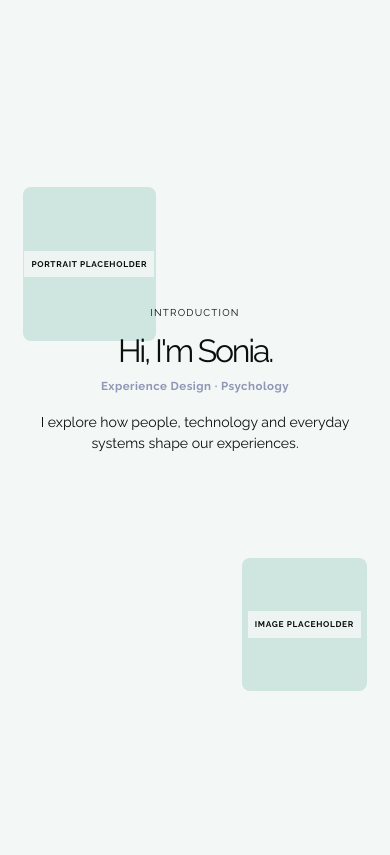
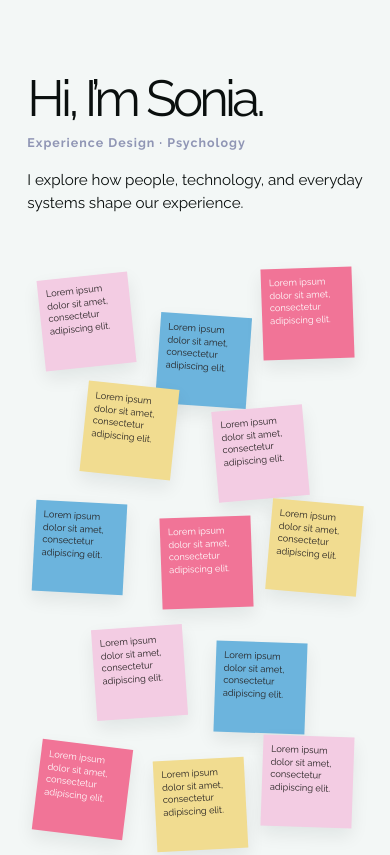
Before and after one commit to soniadwadhwani/port, a React (Vite) app: page / in a window 390 px wide. Shown: the part 860-1715 px from the top of the page. Built offline with nearby package versions, Linux system fonts and the light colour scheme.

Commit message:
about redo

```diff
--- a/src/main.jsx
+++ b/src/main.jsx
@@ -105,50 +105,101 @@ function Hero() {
 </div></section>
 }
 
-const aboutStories = [
-  { topic: 'INTRODUCTION', headline: "Hi, I'm Sonia.", text: 'I explore how people, technology and everyday systems shape our experiences.', left: 'PORTRAIT PLACEHOLDER', right: 'IMAGE PLACEHOLDER', color: '#CFE5DF', meta: 'Experience Design · Psychology' },
-  { topic: 'CURIOSITY', headline: 'Always asking, what if?', text: 'Curious about how things work, why people behave the way they do, and what new possibilities a different perspective can reveal.', left: 'PROCESS IMAGE PLACEHOLDER', right: 'IMAGE PLACEHOLDER', color: '#A5B4C3' },
-  { topic: 'PSYCHOLOGY', headline: 'People are more than patterns.', text: 'Psychology helps me look beyond actions to the emotions, motivations and behaviours shaping each experience.', left: 'IMAGE PLACEHOLDER', right: 'RESEARCH IMAGE PLACEHOLDER', color: '#D8C7CE' },
-  { topic: 'DESIGN PRACTICE', headline: 'Ideas explored. Experiences created.', text: '', left: 'IMAGE PLACEHOLDER', right: 'MAKING IMAGE PLACEHOLDER', color: '#D9C8A8', kpis: [['16', 'Academic Projects'], ['4', 'Industry Projects']] },
-  { topic: 'TOOLS & TECHNOLOGY', headline: 'Ideas, meet execution.', text: 'Tools I use to shape interfaces, build prototypes, code creatively and explore AI.', left: '', right: '', color: '#CFE5DF', tools: [['Figma','Fi'], ['Framer','Fr'], ['Adobe Illustrator','Ai'], ['Adobe Photoshop','Ps'], ['HTML','</>'], ['CSS','#'], ['JavaScript','JS'], ['p5.js','p5'], ['Python','Py'], ['Blender','Bl'], ['PowerPoint','P'], ['Agentic AI','AI']] },
-]
+const aboutNotes = Array.from({ length: 18 }, (_, index) => ({
+  preview: 'Lorem ipsum dolor sit amet, consectetur adipiscing elit.',
+  content: 'Lorem ipsum dolor sit amet, consectetur adipiscing elit. Sed do eiusmod tempor incididunt ut labore et dolore magna aliqua. Ut enim ad minim veniam, quis nostrud exercitation ullamco laboris.',
+}))
 const aboutPageNotes = [
   'I look at the small details that shape how an experience feels, and bring them together into something clear and useful.',
   'I use observation, research, and thoughtful questions to understand people and the worlds they move through.',
   'My background in Psychology helps me consider the needs, motivations, and emotions behind each interaction.',
 ]
 function AboutPreview() {
-  const storyRef = useRef(null)
-  const [activeStory, setActiveStory] = useState(0)
+  const closeButtonRef = useRef(null)
+  const stickyWallRef = useRef(null)
+  const dragRef = useRef(null)
+  const suppressStickyClickRef = useRef(false)
+  const [stickyPositions, setStickyPositions] = useState({})
+  const [selectedNote, setSelectedNote] = useState(null)
+  const startStickyDrag = (event, index) => {
+    if (event.button !== 0) return
+    const wall = stickyWallRef.current
+    const noteElement = event.currentTarget
+    if (!wall) return
+    const wallRect = wall.getBoundingClientRect()
+    const noteRect = noteElement.getBoundingClientRect()
+    dragRef.current = {
+      index,
+      pointerId: event.pointerId,
+      startX: event.clientX,
+      startY: event.clientY,
+      offsetX: event.clientX - noteRect.left,
+      offsetY: event.clientY - noteRect.top,
+      wallRect,
+      noteWidth: noteRect.width,
+      noteHeight: noteRect.height,
+      moved: false,
+    }
+    noteElement.setPointerCapture(event.pointerId)
+  }
+  const moveSticky = (event) => {
+    const drag = dragRef.current
+    if (!drag || drag.pointerId !== event.pointerId) return
+    if (!drag.moved && Math.hypot(event.clientX - drag.startX, event.clientY - drag.startY) < 5) return
+    drag.moved = true
+    const maxLeft = Math.max(0, drag.wallRect.width - drag.noteWidth)
+    const maxTop = Math.max(0, drag.wallRect.height - drag.noteHeight)
+    const left = Math.max(0, Math.min(maxLeft, event.clientX - drag.wallRect.left - drag.offsetX))
+    const top = Math.max(0, Math.min(maxTop, event.clientY - drag.wallRect.top - drag.offsetY))
+    setStickyPositions((positions) => ({
+      ...positions,
+      [drag.index]: {
+        left: `${(left / drag.wallRect.width) * 100}%`,
+        top: `${(top / drag.wallRect.height) * 100}%`,
+      },
+    }))
+  }
+  const finishStickyDrag = (event) => {
+    if (dragRef.current?.pointerId === event.pointerId) {
+      suppressStickyClickRef.current = dragRef.current.moved
+      dragRef.current = null
+    }
+  }
+  const handleStickyClick = (event, note) => {
+    if (suppressStickyClickRef.current) {
+      event.preventDefault()
+      suppressStickyClickRef.current = false
+      return
+    }
+    setSelectedNote(note)
+  }
   useEffect(() => {
-    const updateStory = () => {
-      const section = storyRef.current
-      if (!section) return
-      const distance = Math.max(1, section.offsetHeight - window.innerHeight)
-      const progress = Math.max(0, Math.min(1, -section.getBoundingClientRect().top / distance))
-      setActiveStory(Math.min(aboutStories.length - 1, Math.floor(progress * aboutStories.length)))
-    }
-    updateStory()
-    window.addEventListener('scroll', updateStory, { passive: true })
-    window.addEventListener('resize', updateStory)
-    return () => { window.removeEventListener('scroll', updateStory); window.removeEventListener('resize', updateStory) }
-  }, [])
-  const story = aboutStories[activeStory]
-  return <section className="about about-home-scroll" id="about" aria-label="About Sonia, scroll to explore">
-    <div className="about-scroll-sequence" ref={storyRef}>
-      <div className={`about-scroll-stage${story.tools ? ' about-scroll-stage--tools' : ''}`} style={{ '--story-accent': story.color }}>
-        <div className="about-scroll-image about-scroll-image--left" key={`left-${activeStory}`} role="img" aria-label={story.left}><span>{story.left}</span></div>
-        <article className="about-scroll-copy" aria-live="polite" aria-atomic="true">
-          <p className="about-scroll-topic">{story.topic}</p>
-          <h1>{story.headline}</h1>
-          {story.meta && <p className="about-scroll-meta">{story.meta}</p>}
-          {story.text && <p className="about-scroll-body">{story.text}</p>}
-          {story.kpis && <div className="about-kpis">{story.kpis.map(([value, label]) => <div className="about-kpi" key={label}><strong>{value}</strong><span>{label}</span></div>)}</div>}
-          {story.tools && <div className="about-tool-cloud" aria-label="Design and technology tools">{story.tools.map(([name, mark]) => <span className="about-tool" key={name} tabIndex="0" aria-label={name} data-tool={name}><span aria-hidden="true">{mark}</span><small>{name}</small></span>)}</div>}
-        </article>
-        <div className="about-scroll-image about-scroll-image--right" key={`right-${activeStory}`} role="img" aria-label={story.right}><span>{story.right}</span></div>
-      </div>
+    if (!selectedNote) return
+    const previousOverflow = document.body.style.overflow
+    const previouslyFocused = document.activeElement
+    document.body.style.overflow = 'hidden'
+    closeButtonRef.current?.focus()
+    const closeOnEscape = (event) => { if (event.key === 'Escape') setSelectedNote(null) }
+    window.addEventListener('keydown', closeOnEscape)
+    return () => { document.body.style.overflow = previousOverflow; window.removeEventListener('keydown', closeOnEscape); previouslyFocused?.focus?.() }
+  }, [selectedNote])
+  return <section className="about about-home-scroll" id="about" aria-labelledby="about-home-title">
+    <div className="about-home-intro">
+      <h2 id="about-home-title">Hi, I’m Sonia.</h2>
+      <p className="about-home-meta">Experience Design · Psychology</p>
+      <p className="about-home-description">I explore how people, technology, and everyday systems shape our experience.</p>
     </div>
+    <div className="about-sticky-wall" aria-label="Sonia’s ideas" ref={stickyWallRef}>
+      {aboutNotes.map((note, index) => <button className={`about-sticky about-sticky--${index % 4 + 1} about-sticky-note--${index + 1}`} style={stickyPositions[index]} type="button" key={index} onPointerDown={(event) => startStickyDrag(event, index)} onPointerMove={moveSticky} onPointerUp={finishStickyDrag} onPointerCancel={finishStickyDrag} onClick={(event) => handleStickyClick(event, note)} aria-label="Drag to move or click to expand sticky note">
+        <span>{note.preview}</span>
+      </button>)}
+    </div>
+    {selectedNote && <div className="about-note-overlay" onClick={() => setSelectedNote(null)}>
+      <article className={`about-note-expanded about-sticky--${(aboutNotes.indexOf(selectedNote) % 4) + 1}`} role="dialog" aria-modal="true" aria-label="Expanded sticky note" onClick={(event) => event.stopPropagation()}>
+        <button ref={closeButtonRef} className="about-note-close" type="button" onClick={() => setSelectedNote(null)} aria-label="Close expanded note">×</button>
+        <p>{selectedNote.content}</p>
+      </article>
+    </div>}
   </section>
 }
 function AboutPage() {
@@ -432,9 +483,11 @@ const graphicWorks = [
   ['graphic-15.png', 'Expressive face sketch'], ['graphic-16.png', 'Surreal face drawing'],
   ['graphic-17.png', 'Mushroom forest illustration'], ['graphic-18.png', 'Cat illustration'],
 ]
-function CircularOrbit() { return <div className="orbit" aria-label="Circular gallery of Sonia’s graphics"><div className="orbit-rotation">{graphicWorks.map(([src, alt], i) => <div className="orbit-item" key={src} style={{ '--i': i, '--orbit-angle': `${i * (360 / graphicWorks.length)}deg` }}><div className="orbit-image"><img src={`/assets/${src}`} alt={alt} loading="lazy" /></div></div>)}</div></div> }
+function CircularOrbit({ onSelect }) { return <div className="orbit" aria-label="Circular gallery of Sonia’s graphics"><div className="orbit-rotation">{graphicWorks.map(([src, alt], i) => <div className="orbit-item" key={src} style={{ '--i': i, '--orbit-angle': `${i * (360 / graphicWorks.length)}deg` }}><button className="orbit-image" type="button" onClick={() => onSelect({ src, alt })} aria-label={`Expand ${alt}`}><img src={`/assets/${src}`} alt={alt} loading="lazy" /></button></div>)}</div></div> }
 function CreativeExplorations() {
   const trackRef = useRef(null)
+  const lightboxCloseRef = useRef(null)
+  const [selectedGraphic, setSelectedGraphic] = useState(null)
   useEffect(() => {
     const track = trackRef.current
     const stage = track?.querySelector('.graphics-stage')
@@ -456,13 +509,29 @@ function CreativeExplorations() {
     window.addEventListener('resize', update)
     return () => { cancelAnimationFrame(frame); window.removeEventListener('scroll', update); window.removeEventListener('resize', update) }
   }, [])
+  useEffect(() => {
+    if (!selectedGraphic) return
+    const previousOverflow = document.body.style.overflow
+    const previouslyFocused = document.activeElement
+    document.body.style.overflow = 'hidden'
+    lightboxCloseRef.current?.focus()
+    const closeOnEscape = (event) => { if (event.key === 'Escape') setSelectedGraphic(null) }
+    window.addEventListener('keydown', closeOnEscape)
+    return () => { document.body.style.overflow = previousOverflow; window.removeEventListener('keydown', closeOnEscape); previouslyFocused?.focus?.() }
+  }, [selectedGraphic])
   return <section className="creative" id="explorations" aria-labelledby="graphics-title">
     <div className="graphics-track" ref={trackRef}><div className="graphics-stage">
       <p className="eyebrow section-index">03 — GRAPHICS</p>
       <div className="creative-heading"><p className="graphics-kicker">A FEW OF MY DOODLES</p><h2 id="graphics-title">Visual<br />explorations</h2></div>
-      <CircularOrbit />
+      <CircularOrbit onSelect={setSelectedGraphic} />
     </div></div>
     <div className="graphics-more"><p className="eyebrow">MORE GRAPHICS · PLACEHOLDERS</p><div className="graphics-grid">{explorations.map((item, i) => <div className={`graphics-tile graphics-tile--${i + 1}`} role="img" aria-label={`Additional graphic placeholder ${String(i + 1).padStart(2, '0')}`} key={`more-${item}`}><span>GRAPHIC PLACEHOLDER {String(i + 1).padStart(2, '0')}</span></div>)}</div></div>
+    {selectedGraphic && <div className="graphics-lightbox" onClick={() => setSelectedGraphic(null)}>
+      <div className="graphics-lightbox-dialog" role="dialog" aria-modal="true" aria-label={selectedGraphic.alt} onClick={(event) => event.stopPropagation()}>
+        <button ref={lightboxCloseRef} className="graphics-lightbox-close" type="button" onClick={() => setSelectedGraphic(null)} aria-label="Close expanded graphic">×</button>
+        <img src={`/assets/${selectedGraphic.src}`} alt={selectedGraphic.alt} />
+      </div>
+    </div>}
   </section>
 }
 
--- a/src/styles.css
+++ b/src/styles.css
@@ -139,6 +139,18 @@ html,body,#root{background:#F3F7F6}
 /* Keep the graphics intro small so the doodles stay in focus. */
 .graphics-stage .creative-heading h2{font-size:clamp(1.35rem,2.2vw,2rem);letter-spacing:-.04em;line-height:1.1}
 @media(max-width:700px){.graphics-stage .creative-heading h2{font-size:1.45rem}}
+
+/* Clicking a drawing opens it above the gallery for a closer look. */
+.orbit-image{appearance:none;cursor:zoom-in;display:block;padding:0}
+.orbit-image:focus-visible{outline:3px solid var(--accent);outline-offset:4px}
+.graphics-lightbox{align-items:center;animation:graphics-lightbox-in .25s ease both;background:rgb(10 15 14 / .82);backdrop-filter:blur(8px);display:flex;inset:0;justify-content:center;padding:5vw;position:fixed;z-index:100}
+.graphics-lightbox-dialog{animation:graphics-image-expand .35s cubic-bezier(.2,.75,.25,1) both;max-height:88svh;max-width:90vw;position:relative}
+.graphics-lightbox-dialog img{border:1px solid rgb(243 247 246 / .3);border-radius:8px;box-shadow:0 24px 90px rgb(0 0 0 / .35);display:block;max-height:88svh;max-width:90vw;object-fit:contain}
+.graphics-lightbox-close{align-items:center;background:transparent;border:0;border-radius:0;color:var(--text);cursor:pointer;display:flex;font:400 1.55rem/1 Raleway,sans-serif;height:32px;justify-content:center;padding:0;position:absolute;right:12px;text-shadow:0 1px 5px rgb(243 247 246 / .7);top:10px;width:32px;z-index:1}
+.graphics-lightbox-close:focus-visible{outline:3px solid var(--accent);outline-offset:3px}
+@keyframes graphics-lightbox-in{from{opacity:0}to{opacity:1}}
+@keyframes graphics-image-expand{from{opacity:.5;transform:scale(.72)}to{opacity:1;transform:scale(1)}}
+@media(prefers-reduced-motion:reduce){.graphics-lightbox,.graphics-lightbox-dialog{animation:none}}
 
 /* Reusable case-study page matching the supplied project details wireframe. */
 .project-details-page{background:#F3F7F6;color:var(--text);min-height:100vh;overflow:hidden;padding-top:1px}
@@ -589,31 +601,43 @@ html,body,#root{background:#F3F7F6}
 }
 @media(prefers-reduced-motion:reduce){.project-scroll-section .project-gallery{transition:none}}
 
-/* About page: pinned story panel with side placeholders that advance on scroll. */
-.about-home-scroll{background:var(--background);color:var(--text);display:block;padding:0}
-.about-scroll-sequence{height:500svh;position:relative}
-.about-scroll-stage{background:var(--background);border-radius:12px 12px 0 0;height:100svh;overflow:hidden;position:sticky;top:0;width:100%}
-.about-scroll-copy{align-items:center;display:flex;flex-direction:column;justify-content:center;left:50%;min-height:300px;padding:32px;position:absolute;text-align:center;top:50%;transform:translate(-50%,-50%);width:min(42vw,620px);z-index:2}
-.about-scroll-topic{font-size:.72rem;letter-spacing:.12em;margin-bottom:18px}
-.about-scroll-copy h1{font-size:clamp(2.5rem,5vw,5.2rem);font-weight:400;letter-spacing:-.07em;line-height:.98;max-width:600px}
-.about-scroll-body{font-size:clamp(.9rem,1.25vw,1.1rem);line-height:1.55;margin-top:22px;max-width:440px}
-.about-scroll-image{align-items:center;animation:about-image-in .55s ease both;background:var(--story-accent);display:flex;justify-content:center;overflow:hidden;position:absolute;text-align:center;transition:background .5s}
-.about-scroll-image span{background:rgba(243,247,246,.84);color:var(--text);font-size:.68rem;font-weight:700;letter-spacing:.08em;padding:10px 12px}
-.about-scroll-image--left{aspect-ratio:.86;border-radius:8px;left:7%;top:28%;width:clamp(220px,24vw,400px)}
-.about-scroll-image--right{aspect-ratio:.94;border-radius:8px;right:7%;top:54%;width:clamp(200px,21vw,350px)}
-@keyframes about-image-in{from{opacity:.35;transform:translateY(16px) scale(.98)}to{opacity:1;transform:translateY(0) scale(1)}}
-@media(max-width:700px){
- .about-scroll-sequence{height:500svh}
- .about-scroll-stage{border-radius:0}
- .about-scroll-copy{min-height:280px;padding:20px;top:47%;width:92vw}
- .about-scroll-topic{font-size:.62rem;margin-bottom:14px}
- .about-scroll-copy h1{font-size:clamp(2.4rem,10vw,4rem)}
- .about-scroll-body{font-size:.88rem;margin-top:16px;max-width:330px}
- .about-scroll-image span{font-size:.52rem;padding:7px}
- .about-scroll-image--left{left:6%;top:24%;width:34vw}
- .about-scroll-image--right{right:6%;top:68%;width:32vw}
+/* Homepage About: short introduction followed by an interactive sticky-note wall. */
+.about-home-scroll{background:var(--background);color:var(--text);display:block;padding:clamp(86px,11vw,150px) clamp(22px,7.5vw,120px) clamp(100px,13vw,170px)}
+.about-home-intro{margin:0 auto clamp(54px,8vw,108px);max-width:1100px;text-align:left}
+.about-home-intro h2{font-size:clamp(3rem,8vw,7.5rem);font-weight:500;letter-spacing:-.075em;line-height:.95}
+.about-home-meta{color:var(--accent,#9096b5);font-size:clamp(.85rem,1.2vw,1.05rem);font-weight:700;letter-spacing:.08em;margin-top:18px}
+.about-home-description{font-size:clamp(1rem,1.55vw,1.35rem);line-height:1.55;margin:22px 0 0;max-width:740px}
+.about-sticky-wall{height:clamp(540px,58vw,720px);margin:0 auto;max-width:1120px;position:relative;width:100%}
+.about-sticky{aspect-ratio:1;align-items:flex-start;border:0;box-shadow:0 8px 18px rgb(16 23 23 / .08);color:#242020;cursor:grab;display:flex;font-size:clamp(.62rem,.78vw,.78rem);justify-content:flex-start;line-height:1.35;padding:clamp(10px,1.2vw,16px);position:absolute;text-align:left;touch-action:none;transition:box-shadow .2s ease,transform .2s ease;user-select:none;width:clamp(78px,10.5%,124px);}
+.about-sticky:active{cursor:grabbing}
+.about-sticky:hover,.about-sticky:focus-visible{box-shadow:0 16px 28px rgb(16 23 23 / .16);transform:rotate(0deg) translateY(-5px);z-index:1}
+.about-sticky--1{--note-tilt:-3deg;background:#F3CCE3}.about-sticky--2{--note-tilt:2.5deg;background:#6CB4DD}.about-sticky--3{--note-tilt:-1.5deg;background:#F17497;color:#fff}.about-sticky--4{--note-tilt:2deg;background:#F1DC90}
+/* Hand-placed offsets make a loose, irregular pinboard rather than aligned rows. */
+.about-sticky-note--1{left:8%;top:14%;transform:rotate(-7deg)}.about-sticky-note--2{left:20%;top:3%;transform:rotate(-4deg)}.about-sticky-note--3{left:34%;top:23%;transform:rotate(5deg)}.about-sticky-note--4{left:48%;top:8%;transform:rotate(3deg)}.about-sticky-note--5{left:61%;top:30%;transform:rotate(6deg)}.about-sticky-note--6{left:73%;top:7%;transform:rotate(-3deg)}
+.about-sticky-note--7{left:85%;top:19%;transform:rotate(1deg)}.about-sticky-note--8{left:2%;top:39%;transform:rotate(-5deg)}.about-sticky-note--9{left:15%;top:48%;transform:rotate(4deg)}.about-sticky-note--10{left:27%;top:34%;transform:rotate(7deg)}.about-sticky-note--11{left:41%;top:48%;transform:rotate(-4deg)}.about-sticky-note--12{left:54%;top:39%;transform:rotate(3deg)}
+.about-sticky-note--13{left:68%;top:55%;transform:rotate(2deg)}.about-sticky-note--14{left:80%;top:39%;transform:rotate(-6deg)}.about-sticky-note--15{left:89%;top:57%;transform:rotate(4deg)}.about-sticky-note--16{left:5%;top:72%;transform:rotate(-2deg)}.about-sticky-note--17{left:23%;top:78%;transform:rotate(10deg)}.about-sticky-note--18{left:45%;top:72%;transform:rotate(-2deg)}
+.about-note-overlay{align-items:center;animation:note-overlay-in .2s ease both;background:rgb(10 15 14 / .56);display:flex;inset:0;justify-content:center;padding:24px;position:fixed;z-index:30}
+.about-note-expanded{aspect-ratio:1.15;box-shadow:0 24px 70px rgb(0 0 0 / .25);color:#242020;max-height:min(78svh,680px);max-width:min(82vw,760px);padding:clamp(28px,5vw,72px);position:relative;width:min(78vw,680px)}
+.about-note-expanded p{font-size:clamp(1rem,1.8vw,1.55rem);line-height:1.5;max-width:580px}
+.about-note-close{background:transparent;border:0;color:inherit;cursor:pointer;font-size:1.7rem;line-height:1;padding:8px;position:absolute;right:12px;top:10px}
+@keyframes note-overlay-in{from{opacity:0}to{opacity:1}}
+@media(max-width:900px){.about-sticky-wall{height:680px}.about-sticky{width:clamp(76px,14%,112px)}}
+@media(max-width:600px){
+ .about-home-scroll{padding:90px 7vw 100px}
+ .about-home-intro{margin-bottom:44px;text-align:left}
+ .about-home-intro h2{font-size:clamp(3rem,13vw,5rem)}
+ .about-home-meta{font-size:.78rem;margin-top:12px}
+ .about-home-description{font-size:.95rem;margin-top:16px}
+ .about-sticky-wall{height:780px}
+ .about-sticky{font-size:.58rem;padding:8px;width:27%}
+ .about-sticky-note--1{left:4%;top:2%;transform:rotate(-6deg)}.about-sticky-note--2{left:39%;top:7%;transform:rotate(4deg)}.about-sticky-note--3{left:70%;top:1%;transform:rotate(-2deg)}.about-sticky-note--4{left:17%;top:16%;transform:rotate(6deg)}.about-sticky-note--5{left:56%;top:19%;transform:rotate(-5deg)}.about-sticky-note--6{left:2%;top:31%;transform:rotate(3deg)}
+ .about-sticky-note--7{left:40%;top:33%;transform:rotate(-2deg)}.about-sticky-note--8{left:72%;top:31%;transform:rotate(5deg)}.about-sticky-note--9{left:20%;top:47%;transform:rotate(-4deg)}.about-sticky-note--10{left:56%;top:49%;transform:rotate(2deg)}.about-sticky-note--11{left:3%;top:62%;transform:rotate(7deg)}.about-sticky-note--12{left:38%;top:64%;transform:rotate(-3deg)}
+ .about-sticky-note--13{left:70%;top:61%;transform:rotate(2deg)}.about-sticky-note--14{left:18%;top:77%;transform:rotate(3deg)}.about-sticky-note--15{left:54%;top:79%;transform:rotate(-5deg)}.about-sticky-note--16{left:72%;top:82%;transform:rotate(6deg)}.about-sticky-note--17{left:2%;top:85%;transform:rotate(-2deg)}.about-sticky-note--18{left:39%;top:85%;transform:rotate(4deg)}
+ .about-note-overlay{padding:18px}
+ .about-note-expanded{aspect-ratio:auto;min-height:300px;max-height:78svh;max-width:100%;padding:38px 28px;width:min(100%,440px)}
+ .about-note-expanded p{font-size:1.05rem}
 }
-@media(prefers-reduced-motion:reduce){.about-scroll-image{animation:none;transition:none}}
+@media(prefers-reduced-motion:reduce){.about-sticky,.about-note-overlay{animation:none;transition:none}}
 
 /* Project detail wireframe proportions on narrow screens. */
 @media(max-width:700px){
```
